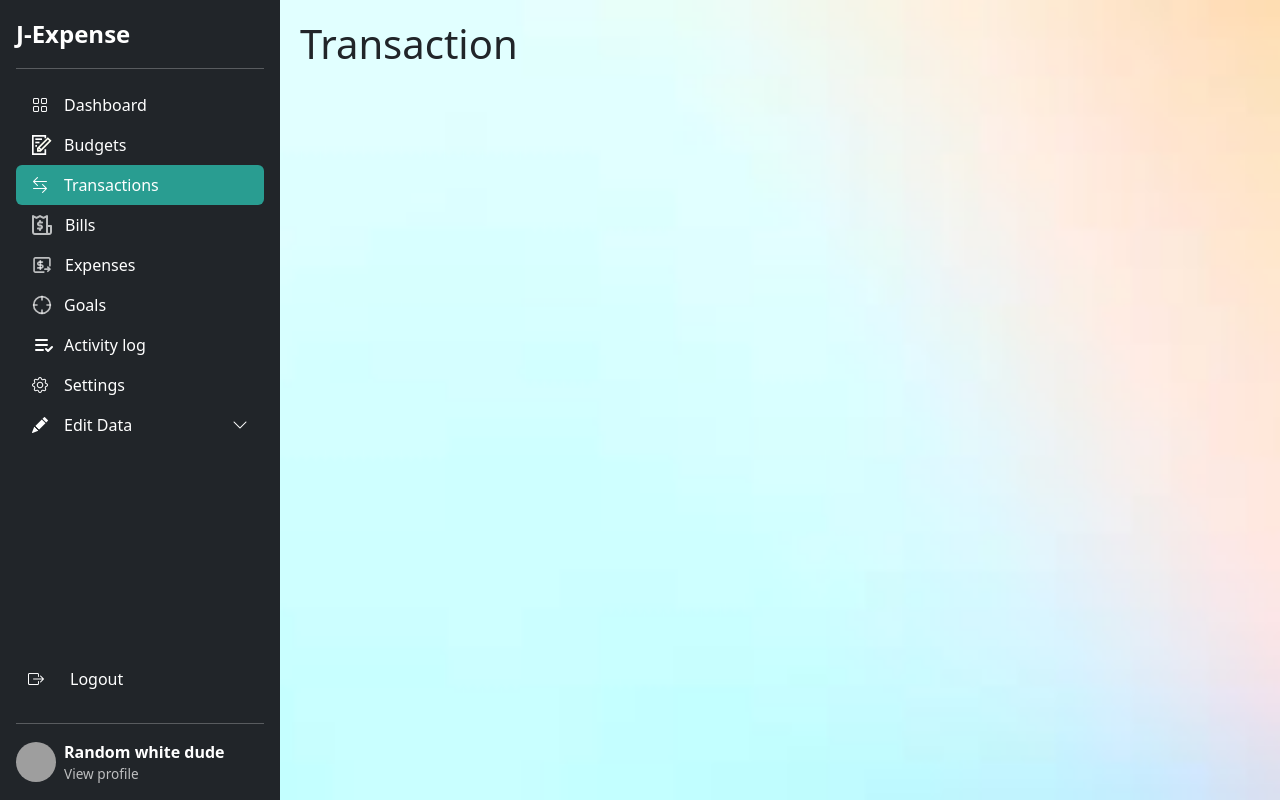
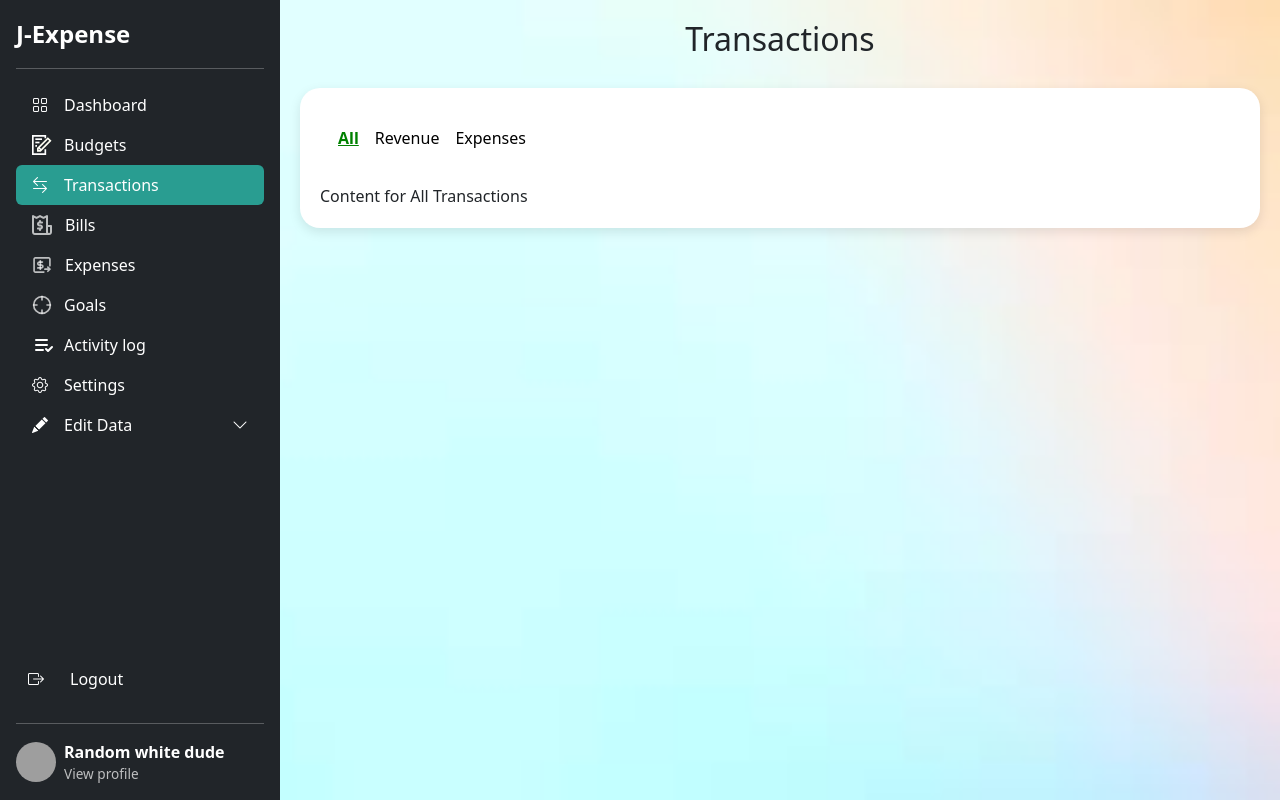
Before and after one commit to jones21312321313213/J-Expense, a React (Vite) app in the folder j-expense-frontend/: page /transactions in a window 1280 px wide. Built offline with nearby package versions, Linux system fonts and the light colour scheme; grey boxes are pictures that could not be loaded.

Commit message:
added things in transacitons (not yet complete)

```diff
--- /dev/null
+++ b/j-expense-frontend/src/Components/Transactions/AllTransactions.jsx
@@ -0,0 +1,14 @@
+import { useState } from "react";
+import ExpensesTransactions from "./ExpensesTransactions";
+
+
+// Import placeholder components for the content of each tab
+function AllTransactions() {
+
+  return (
+    <div>
+    Content for All Transactions
+    </div>
+    );
+}
+export default AllTransactions;
--- /dev/null
+++ b/j-expense-frontend/src/Components/Transactions/ExpensesTransactions.jsx
@@ -0,0 +1,11 @@
+
+function ExpensesTransactions(){
+
+    return(
+        <div>
+            Content for Expenses Transactions
+        </div>
+    );
+}
+
+export default ExpensesTransactions
--- /dev/null
+++ b/j-expense-frontend/src/Components/Transactions/IncomeTransactions.jsx
@@ -0,0 +1,10 @@
+
+function IncomeTransactions(){
+    return(
+        <div>
+            Content for Income Transactions
+        </div>
+    );
+}
+
+export default IncomeTransactions
--- a/j-expense-frontend/src/main.jsx
+++ b/j-expense-frontend/src/main.jsx
@@ -8,7 +8,6 @@ import 'bootstrap/dist/js/bootstrap.bundle.min.js';
 
 import App from './App'
 import Add from './Components/Add';
-import SelectBudgetType from './Components/Budget/SelectBudgetType';
 
 
 
--- a/j-expense-frontend/src/pages/Transactions.jsx
+++ b/j-expense-frontend/src/pages/Transactions.jsx
@@ -1,11 +1,125 @@
+import AllTransactions from "../Components/Transactions/AllTransactions";
+import ExpensesTransactions from "../Components/Transactions/ExpensesTransactions";
+import IncomeTransactions from "../Components/Transactions/IncomeTransactions";
+import { useState } from "react";
 
-function Transactions(){
+function Transactions() {
+  const [activeTab, setActiveTab] = useState("all");
 
-    return(
+  const renderContent = () => {
+    switch (activeTab) {
+      case "all":
+        return <AllTransactions />;
+      case "revenue":
+        return <IncomeTransactions />;
+      case "expenses":
+        return <ExpensesTransactions />;
+      default:
+        return <AllTransactions />;
+    }
+  };
+
+  return (
+    <div style={{ width: "100%" }}>
+
+      {/* Title (no background) */}
+      <h2 style={{ textAlign: "center" }}>Transactions</h2>
+
+      {/* White rounded container for navbar + content */}
+      <div
+        style={{
+          width: "100%",
+          background: "white",
+          borderRadius: "20px",
+          padding: "20px",
+          boxShadow: "0 4px 12px rgba(0,0,0,0.1)",
+          marginTop: "30px",
+        }}
+      >
+        {/* Navbar */}
+        <nav
+        className="navbar navbar-expand-lg navbar-light mb-3"
+        style={{
+            background: "white",
+            borderRadius: "12px",
+            padding: "10px"
+        }}
+        >
+        <button
+            className="navbar-toggler"
+            type="button"
+            data-bs-toggle="collapse"
+            data-bs-target="#transactionsNavAltMarkup"
+        >
+            <span className="navbar-toggler-icon"></span>
+        </button>
+
+        <div className="collapse navbar-collapse" id="transactionsNavAltMarkup">
+            <div className="navbar-nav">
+
+            {/* ALL */}
+            <a
+                className="nav-item nav-link"
+                href="#"
+                style={{
+                color: activeTab === "all" ? "green" : "black",
+                textDecoration: activeTab === "all" ? "underline" : "none",
+                fontWeight: activeTab === "all" ? "600" : "400",
+                }}
+                onClick={(e) => {
+                e.preventDefault();
+                setActiveTab("all");
+                }}
+            >
+                All
+            </a>
+
+            {/* REVENUE */}
+            <a
+                className="nav-item nav-link"
+                href="#"
+                style={{
+                color: activeTab === "revenue" ? "green" : "black",
+                textDecoration: activeTab === "revenue" ? "underline" : "none",
+                fontWeight: activeTab === "revenue" ? "600" : "400",
+                }}
+                onClick={(e) => {
+                e.preventDefault();
+                setActiveTab("revenue");
+                }}
+            >
+                Revenue
+            </a>
+
+            {/* EXPENSES */}
+            <a
+                className="nav-item nav-link"
+                href="#"
+                style={{
+                color: activeTab === "expenses" ? "green" : "black",
+                textDecoration: activeTab === "expenses" ? "underline" : "none",
+                fontWeight: activeTab === "expenses" ? "600" : "400",
+                }}
+                onClick={(e) => {
+                e.preventDefault();
+                setActiveTab("expenses");
+                }}
+            >
+                Expenses
+            </a>
+
+            </div>
+        </div>
+        </nav>
+
+
+        {/* Rendered content */}
         <div>
-            <h1>Transaction</h1>
+          {renderContent()}
         </div>
-    );
+      </div>
+    </div>
+  );
 }
 
-export default Transactions
+export default Transactions;
```
